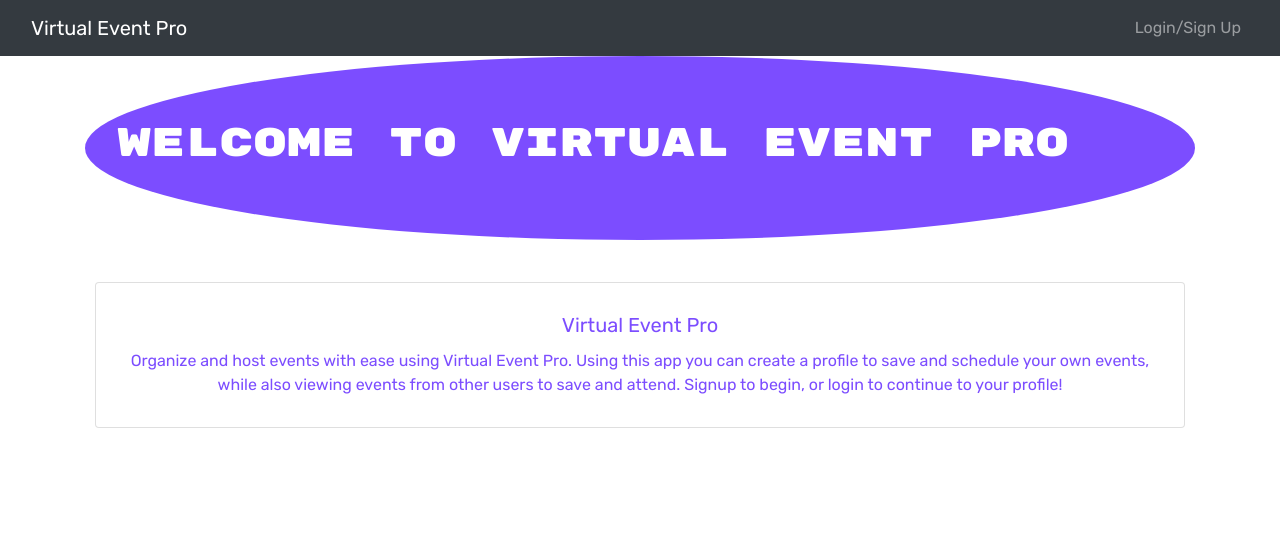
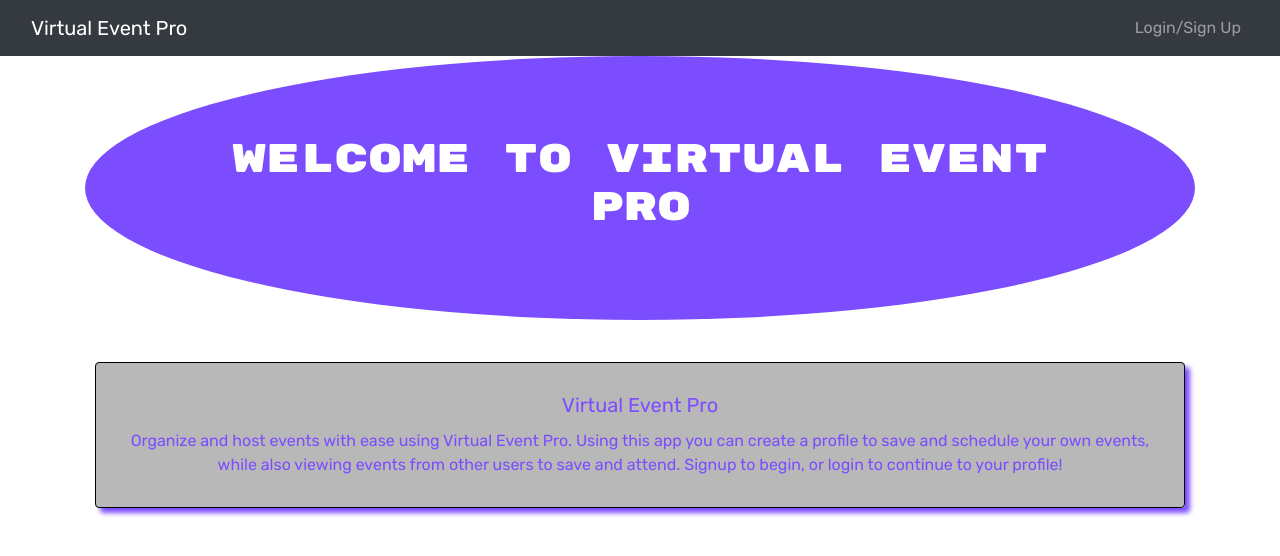
Before and after one commit to justinberg97/virtual-event-pro, a React (Create React App) app in the folder client/: page / in a window 1280 px wide. Shown: the top 556 px of the page. Built offline with nearby package versions, Linux system fonts and the light colour scheme.

Commit message:
card design mods

```diff
--- a/client/src/index.css
+++ b/client/src/index.css
@@ -27,8 +27,8 @@ h6 {
 
 .create-event {
   background-color: #7c4dff;
-  width: 1000px;
-  padding: 10%;
+  width: 100%;
+  padding: 5%;
 }
 
 .form-group {
@@ -46,3 +46,12 @@ h6 {
   width: 100%;
   padding: 10px;
 }
+
+.customCard {
+  /* backgroundColor: "rgba(20,20,20,0.3)", color: "#7c4dff", textAlign: "center", boxShadow: "5px 5px 5px ", border: ".5px solid black" }}> */
+  background-color: rgba(20,20,20,0.3);
+  color: #7c4dff;
+  text-align: center;
+  box-shadow: 5px 5px 5px;
+  border:.5px solid black;
+}
--- a/client/src/pages/CreateEvents.js
+++ b/client/src/pages/CreateEvents.js
@@ -56,8 +56,8 @@ function CreateEvents() {
     <Container className="create-container">
       <Jumbotron>
         <h1 className="text-center">Create Event</h1>
-        <CardColumns>
-          <Card>
+        {/* <CardColumns> */}
+          <Card style={{width: "100%", display: 'flex', justifyContent: 'center'}}>
             <Card.Body className="create-event">
               <form onSubmit={handleSubmit}>
                 <div className="form-group">
@@ -107,7 +107,7 @@ function CreateEvents() {
               </form>
             </Card.Body>
           </Card>
-        </CardColumns>
+        {/* </CardColumns> */}
       </Jumbotron>
     </Container>
   );
--- a/client/src/pages/Homepage.js
+++ b/client/src/pages/Homepage.js
@@ -4,11 +4,11 @@ import { Container, Jumbotron, Card, CardColumns } from "react-bootstrap";
 function HomePage() {
   return (
     <Container>
-      <Jumbotron style={{ backgroundColor: "#7c4dff", color: "white", borderRadius: "55%", width: ""}}>
-        <h1 className="text-center, ">Welcome to Virtual Event Pro</h1>
+      <Jumbotron style={{ backgroundColor: "#7c4dff", color: "white", borderRadius: "55%", padding: "80px"}}>
+        <h1 className="text-center ">Welcome to Virtual Event Pro</h1>
       </Jumbotron>
       <CardColumns className="center">
-        <Card className="center" style={{ backgroundColor: "white", color: "#7c4dff", textAlign: "center" }}>
+        <Card className="center customCard">
           <Card.Body>
             <Card.Title>Virtual Event Pro</Card.Title>
             <Card.Text>
--- a/client/src/pages/Profile.js
+++ b/client/src/pages/Profile.js
@@ -58,7 +58,7 @@ const Profile = () => {
         <CardColumns>
           {userData.savedEvents?.map((event, i) => {
             return (
-              <Card key={i} border="dark">
+              <Card key={i} border="dark" className= 'customCard'>
                 {event.image ? (
                   <Card.Img
                     src={event.image}
--- a/client/src/pages/SearchEvents.js
+++ b/client/src/pages/SearchEvents.js
@@ -99,7 +99,7 @@ const SearchEvents = () => {
         <CardColumns>
           {searchedEvents?.map((event) => {
             return (
-              <Card key={event._id} border="dark">
+              <Card key={event._id} border="dark" className="customCard">
                 {event.image ? (
                   <Card.Img
                     src={event.image}
```
